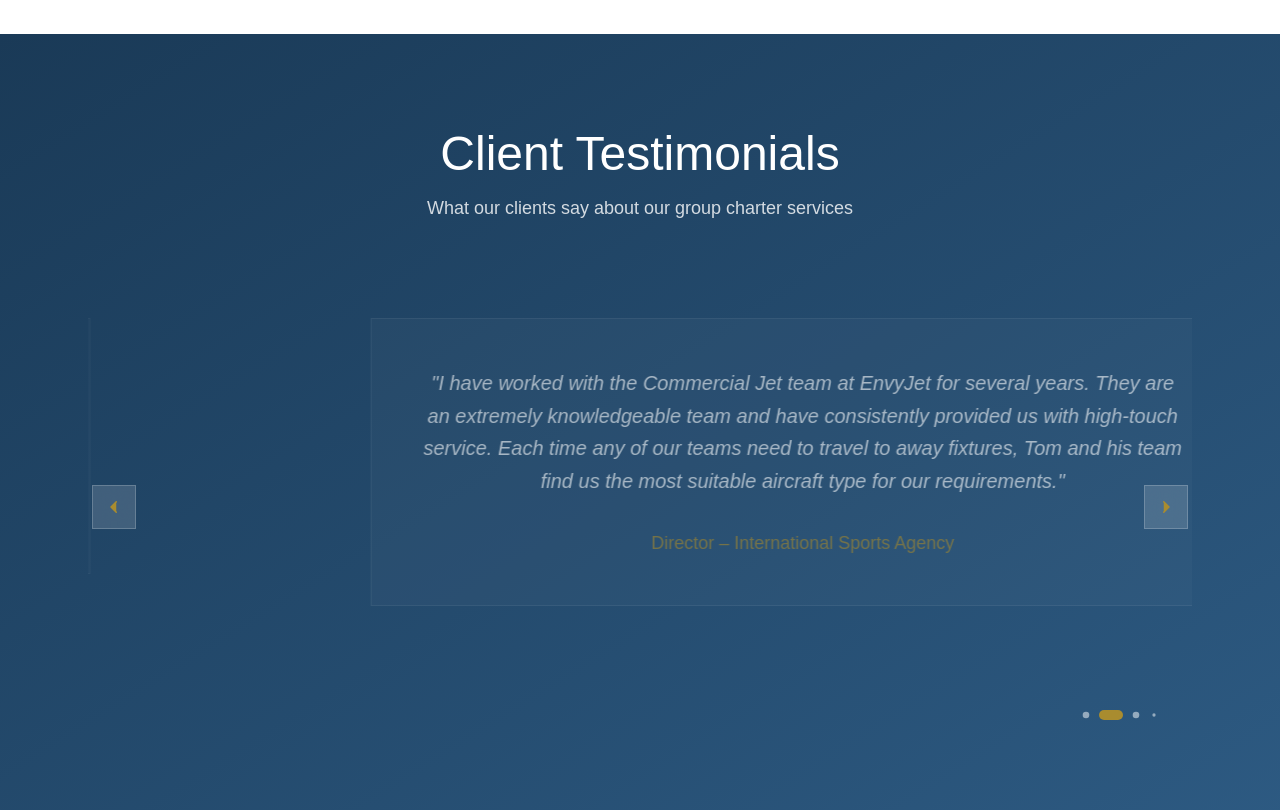
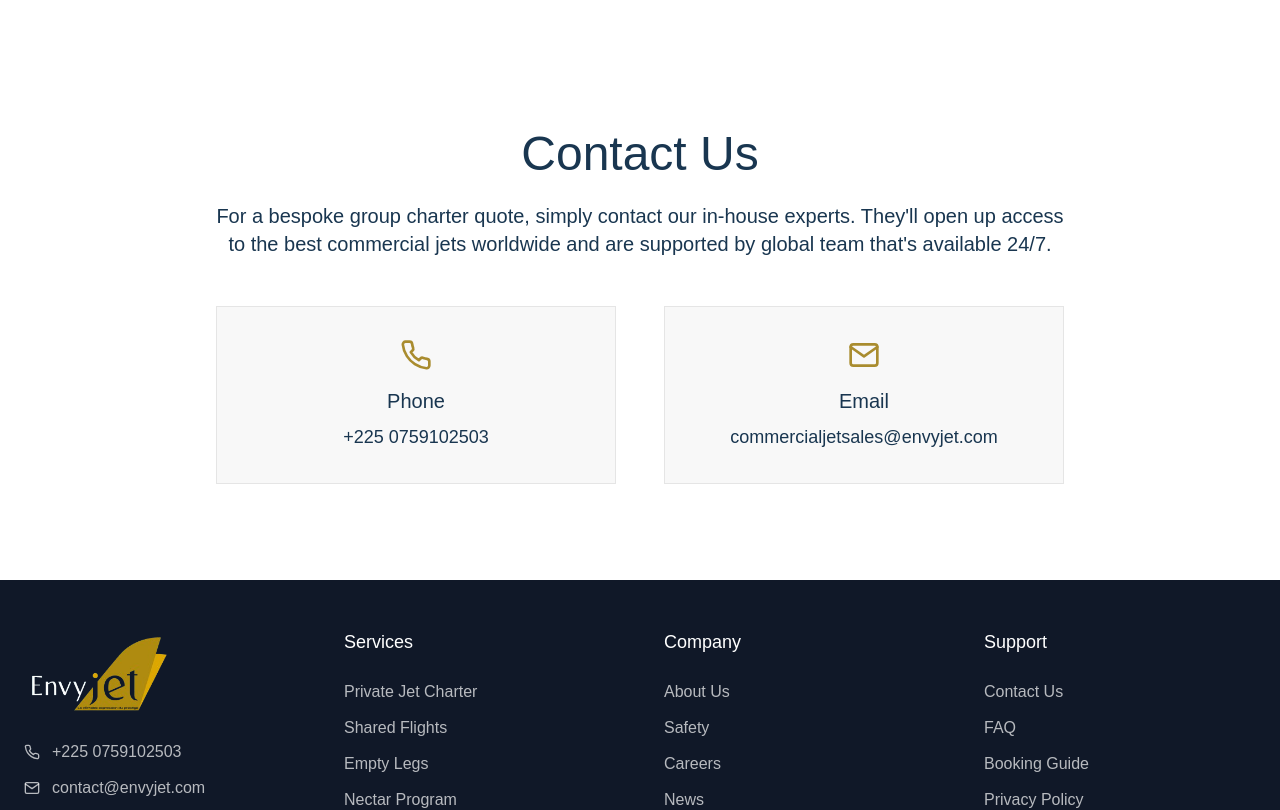
Before and after one commit to Marcemmanuel1/envyjet, a Next.js app: page /group-charter in a window 1280 px wide. Shown: the part 2660-3470 px from the top of the page. Built offline with nearby package versions, Linux system fonts and the light colour scheme.

Commit message:
first commit

```diff
--- a/app/group-charter/page.tsx
+++ b/app/group-charter/page.tsx
@@ -53,130 +53,9 @@
     }
   };
 
-  // Données pour les témoignages
-  const testimonials = [
-    {
-      id: 1,
-      text: "Tom & the FV team, on my behalf, I can only say that this project has been a pleasure from the very beginning! We couldn't have dreamed of a better partner than you guys - thank you a thousand times!",
-      author: "Chief Operations Office - International Conference"
-    },
-    {
-      id: 2,
-      text: "I have worked with the Commercial Jet team at EnvyJet for several years. They are an extremely knowledgeable team and have consistently provided us with high-touch service. Each time any of our teams need to travel to away fixtures, Tom and his team find us the most suitable aircraft type for our requirements.",
-      author: "Director – International Sports Agency"
-    },
-    {
-      id: 3,
-      text: "We have worked with EnvyJet for several years on complex, global charter schedules and have always been delighted with the dedicated and professional service from EnvyJet's Commercial Jet team.",
-      author: "Events Manager - International Lobbying Group"
-    },
-    {
-      id: 4,
-      text: "The professionalism, reliability, and expertise of the EnvyJet Commercial Jet team are flawless. They have access to a huge range of aircraft worldwide, but most importantly, our account manager takes the time to get to know our specific requirements for each trip.",
-      author: "Team Manager - International Football Team"
-    }
-  ];
 
   return (
     <div className="relative w-full min-h-screen overflow-x-hidden" style={{ margin: 0, padding: 0, fontFamily: 'Century Gothic, sans-serif' }}>
-
-      <style jsx global>{`
-        .custom-scrollbar::-webkit-scrollbar {
-          width: 6px;
-        }
-        .custom-scrollbar::-webkit-scrollbar-track {
-          background: rgba(255, 255, 255, 0.1);
-        }
-        .custom-scrollbar::-webkit-scrollbar-thumb {
-          background: rgba(169, 140, 47, 0.6);
-          border-radius: 3px;
-        }
-        .custom-scrollbar::-webkit-scrollbar-thumb:hover {
-          background: rgba(169, 140, 47, 0.8);
-        }
-
-        /* Styles Swiper personnalisés améliorés */
-        .testimonials-swiper {
-          width: 100%;
-          height: auto;
-          min-height: 280px;
-        }
-
-        .testimonials-swiper .swiper-slide {
-          display: flex;
-          flex-direction: column;
-          justify-content: center;
-          align-items: center;
-          text-align: center;
-          padding: 2rem 1rem;
-          opacity: 0;
-          transition: opacity 0.8s ease-in-out;
-        }
-
-        .testimonials-swiper .swiper-slide-active {
-          opacity: 1;
-        }
-
-        .swiper-pagination {
-          position: relative;
-          margin-top: 2rem;
-        }
-
-        .swiper-pagination-bullet {
-          width: 10px;
-          height: 10px;
-          background: rgba(255, 255, 255, 0.5);
-          opacity: 1;
-          transition: all 0.3s ease;
-          margin: 0 6px;
-        }
-
-        .swiper-pagination-bullet-active {
-          background: #a98c2f;
-          width: 24px;
-          border-radius: 6px;
-        }
-
-        .swiper-button-next,
-        .swiper-button-prev {
-          color: #a98c2f;
-          width: 44px;
-          height: 44px;
-          background: rgba(255, 255, 255, 0.15);
-          backdrop-filter: blur(12px);
-          border-radius: 0;
-          transition: all 0.3s ease;
-          margin-top: -22px;
-        }
-
-        .swiper-button-next:hover,
-        .swiper-button-prev:hover {
-          background: rgba(169, 140, 47, 0.3);
-          transform: scale(1.05);
-        }
-
-        .swiper-button-next:after,
-        .swiper-button-prev:after {
-          font-size: 16px;
-          font-weight: bold;
-        }
-
-        /* Responsive adjustments */
-        @media (max-width: 768px) {
-          .testimonials-swiper .swiper-slide {
-            padding: 1.5rem 0.5rem;
-          }
-
-          .swiper-button-next,
-          .swiper-button-prev {
-            display: none;
-          }
-
-          .swiper-pagination {
-            margin-top: 1.5rem;
-          }
-        }
-      `}</style>
 
       <Navbar />
 
@@ -389,89 +268,6 @@
         </div>
       </section>
 
-      {/* Section Testimonials avec Swiper amélioré */}
-      <section className="py-16 lg:py-24 bg-gradient-to-br from-[#1a3a57] to-[#2d5a82] w-full" style={{ margin: 0 }}>
-        <div className="container mx-auto px-4 lg:px-6 max-w-6xl">
-          <motion.div
-            initial={{ opacity: 0, y: 50 }}
-            whileInView={{ opacity: 1, y: 0 }}
-            viewport={{ once: true }}
-            transition={{ duration: 0.8, ease: "easeOut" }}
-            className="text-center mb-12 lg:mb-16"
-          >
-            <h2 className="text-3xl lg:text-4xl xl:text-5xl font-light text-white mb-4" style={{ fontFamily: 'Century Gothic, sans-serif' }}>Client Testimonials</h2>
-            <p className="text-white/80 text-base lg:text-lg" style={{ fontFamily: 'Century Gothic, sans-serif' }}>What our clients say about our group charter services</p>
-          </motion.div>
-
-          <div className="relative">
-            <Swiper
-              modules={[Navigation, Pagination, Autoplay]}
-              speed={800}
-              autoplay={{
-                delay: 6000,
-                disableOnInteraction: false,
-              }}
-              navigation={{
-                nextEl: '.swiper-button-next',
-                prevEl: '.swiper-button-prev',
-              }}
-              pagination={{
-                clickable: true,
-                el: '.swiper-pagination',
-                dynamicBullets: true,
-              }}
-              breakpoints={{
-                320: {
-                  slidesPerView: 1,
-                  spaceBetween: 20,
-                },
-                768: {
-                  slidesPerView: 1,
-                  spaceBetween: 30,
-                },
-                1024: {
-                  slidesPerView: 1,
-                  spaceBetween: 40,
-                },
-              }}
-              className="testimonials-swiper"
-            >
-              {testimonials.map((testimonial) => (
-                <SwiperSlide key={testimonial.id}>
-                  <div className="max-w-4xl mx-auto px-4">
-                    <div className="bg-white/5 backdrop-blur-sm border border-white/10 p-8 lg:p-12">
-                      <p className="text-white text-lg lg:text-xl leading-relaxed mb-8 italic" style={{ fontFamily: 'Century Gothic, sans-serif' }}>
-                        "{testimonial.text}"
-                      </p>
-                      <p className="text-[#a98c2f] font-medium text-base lg:text-lg" style={{ fontFamily: 'Century Gothic, sans-serif' }}>
-                        {testimonial.author}
-                      </p>
-                    </div>
-                  </div>
-                </SwiperSlide>
-              ))}
-            </Swiper>
-
-            {/* Navigation buttons */}
-            <div className="flex justify-center items-center mt-8 lg:mt-12 space-x-4">
-              <button className="swiper-button-prev bg-white/10 hover:bg-white/20 text-white p-3 transition-all duration-300 border border-white/20">
-                <svg className="w-5 h-5" fill="none" stroke="currentColor" viewBox="0 0 24 24">
-                  <path strokeLinecap="round" strokeLinejoin="round" strokeWidth={2} d="M15 19l-7-7 7-7" />
-                </svg>
-              </button>
-
-              <div className="swiper-pagination"></div>
-
-              <button className="swiper-button-next bg-white/10 hover:bg-white/20 text-white p-3 transition-all duration-300 border border-white/20">
-                <svg className="w-5 h-5" fill="none" stroke="currentColor" viewBox="0 0 24 24">
-                  <path strokeLinecap="round" strokeLinejoin="round" strokeWidth={2} d="M9 5l7 7-7 7" />
-                </svg>
-              </button>
-            </div>
-          </div>
-        </div>
-      </section>
-
       {/* Section Contact */}
       <section className="py-16 lg:py-24 bg-white w-full" style={{ margin: 0 }}>
         <div className="container mx-auto px-4 lg:px-6 max-w-4xl">
--- a/app/medevac/page.tsx
+++ b/app/medevac/page.tsx
@@ -133,8 +133,7 @@
               For immediate advice and a fast response
             </h2>
             <p className="text-lg lg:text-xl text-[#193650] mb-8 leading-relaxed text-justify" style={{ fontFamily: 'Century Gothic, sans-serif' }}>
-              Victor's rapid medical evacuation and medical repatriation experts can have a team of doctors and paramedics airborne in just two hours. Whatever the emergency, our 24-hour service can arrange an air ambulance, medevac or medical transportation anytime of the day or night.
-            </p>
+              EnvyJet's rapid medical evacuation and medical repatriation experts can have a team of doctors and paramedics airborne in just two hours. Whatever the emergency, our 24-hour service can arrange an air ambulance, medevac or medical transportation anytime of the day or night.            </p>
           </div>
         </div>
       </section>
--- a/app/why-envyjet/page.tsx
+++ b/app/why-envyjet/page.tsx
@@ -146,7 +146,7 @@
               transition={{ duration: 0.6 }}
               className="text-4xl font-bold text-center text-gray-800 mb-12"
             >
-              Our Exclusive Advantages
+              Our Access to an Exclusive Fleet
             </motion.h2>
 
             <motion.div
```
Also changed, not shown: app/globals.css (+96 -0 lines), app/our-pricing/page.tsx (+5 -5 lines).
